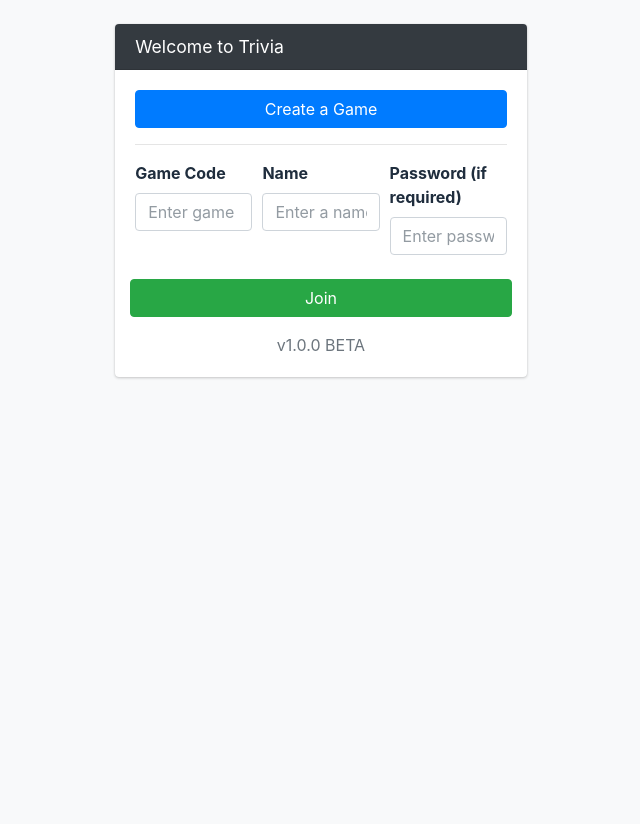
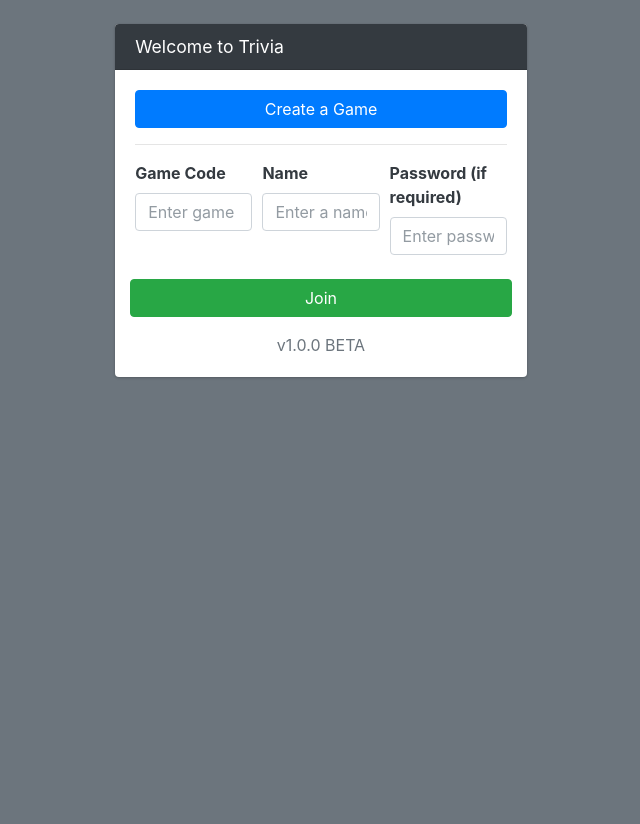
Before and after one commit to scaratozzolo/TriviaWebApp, a Flask app: page / in a window 1280 px wide. Shown: the whole page, without its empty margins (319-959 px from the left). Run offline with Flask 2, Linux system fonts and the light colour scheme; data that the repository does not hold is empty; some libraries are stand-ins or nearby versions.

Commit message:
some color changes

```diff
--- a/app/templates/base.html
+++ b/app/templates/base.html
@@ -11,7 +11,7 @@
         <script src="https://kit.fontawesome.com/259882b2fb.js" crossorigin="anonymous"></script>
         <link rel="stylesheet" type="text/css" href="{{ url_for('static', filename='AdminLTE-3.1.0/dist/css/adminlte.min.css') }}">
     </head>
-    <body class="bg-light">
+    <body class="bg-secondary">
 
         {% for message in get_flashed_messages() %}
         <div class="alert alert-warning">
--- a/app/templates/create.html
+++ b/app/templates/create.html
@@ -2,7 +2,7 @@
 
 {% block content %}
 
-<div class="container col-sm-4 mt-4">
+<div class="container col-sm-4 mt-4 text-dark ">
 
     <div class="card card-dark">
       <div class="card-header">
--- a/app/templates/host_dash.html
+++ b/app/templates/host_dash.html
@@ -2,7 +2,7 @@
 
 {% block content %}
 
-<div class="container">
+<div class="container text-dark ">
 
 
     <div class="row">
@@ -41,7 +41,7 @@
                                 </div>
 
                                 <div id="collapse{{ round }}" class="collapse" aria-labelledby="heading{{ round }}" data-parent="#accordionRounds">
-                                    <div class="card-body">
+                                    <div class="card-body bg-light">
 
                                         <div id="accordion{{ round }}">
                                         {% for question in session.game_questions[round] %}
--- a/app/templates/index.html
+++ b/app/templates/index.html
@@ -2,7 +2,7 @@
 
 {% block content %}
 
-<div class="container col-sm-4 mt-4">
+<div class="container col-sm-4 mt-4 text-dark ">
 
     <div class="card card-dark">
       <div class="card-header">
@@ -110,7 +110,7 @@
 
 
 
-<div class="container">
+<div class="container text-dark ">
     {% if live_games != [] %}
     <h4 class="text-center">Public games</h4>
     {% endif %}
--- a/app/templates/play_game.html
+++ b/app/templates/play_game.html
@@ -3,7 +3,7 @@
 {% block content %}
 
 
-<div class="container">
+<div class="container text-dark ">
 
   <div class="row">
 
```
